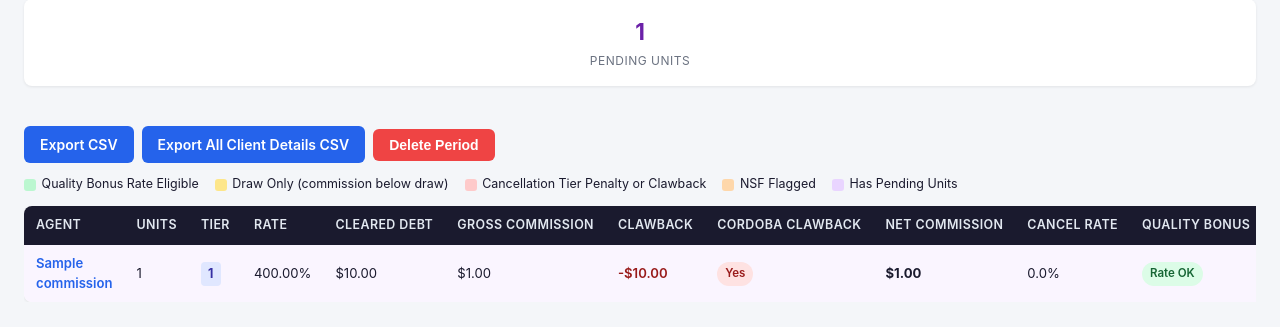
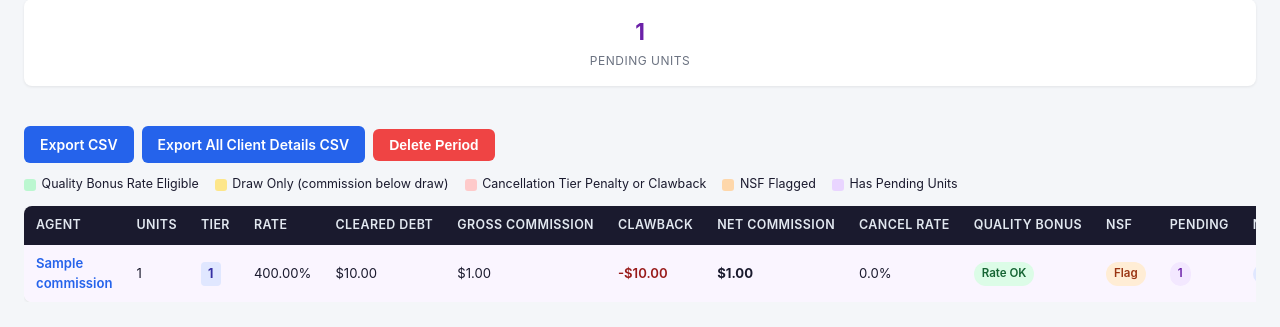
Before and after one commit to pixelme1369/Comission_ADP, a Flask app: page /period/1 in a window 1280 px wide. Shown: the part 304-631 px from the top of the page. Run offline with Flask 3, Linux system fonts and the light colour scheme; tables that the repository leaves empty hold one stand-in row (values such as "Sample post").

Commit message:
Remove redundant Cordoba Clawback column from period dashboard
Now that the agent detail page shows a per-client Cordoba Clawback
column next to Cordoba Payout, the period-level dashboard badge is
redundant. Drops the column, the now-unused cordoba_clawback_agent_ids
query, and renumbers the sortable table's data-col indices.

```diff
--- a/app/routes.py
+++ b/app/routes.py
@@ -719,16 +719,6 @@ def period_detail(period_id):
     nsf_count = sum(1 for a in agents if a.nsf_flagged)
     pending_count = sum(1 for a in agents if a.pending_units > 0)
 
-    # Agents in this period with at least one Cordoba-chargeback clawback — shown as
-    # a red "Yes" in the dashboard's Cordoba Clawback column.
-    cordoba_clawback_agent_ids = {
-        r[0] for r in db.session.query(ClientRecord.agent_commission_id).filter(
-            ClientRecord.period_id == period_id,
-            ClientRecord.clawback_applied.is_(True),
-            ClientRecord.status == "Cordoba Chargeback",
-        )
-    }
-
     return render_template(
         "results.html",
         period=period,
@@ -740,7 +730,6 @@ def period_detail(period_id):
         penalty_count=penalty_count,
         nsf_count=nsf_count,
         pending_count=pending_count,
-        cordoba_clawback_agent_ids=cordoba_clawback_agent_ids,
     )
 
 
--- a/app/templates/results.html
+++ b/app/templates/results.html
@@ -76,12 +76,11 @@
         <th data-col="4">Cleared Debt</th>
         <th data-col="5">Gross Commission</th>
         <th data-col="6">Clawback</th>
-        <th data-col="7">Cordoba Clawback</th>
-        <th data-col="8">Net Commission</th>
-        <th data-col="9">Cancel Rate</th>
-        <th data-col="10">Quality Bonus</th>
-        <th data-col="11">NSF</th>
-        <th data-col="12">Pending</th>
+        <th data-col="7">Net Commission</th>
+        <th data-col="8">Cancel Rate</th>
+        <th data-col="9">Quality Bonus</th>
+        <th data-col="10">NSF</th>
+        <th data-col="11">Pending</th>
         <th>Notes</th>
       </tr>
     </thead>
@@ -115,11 +114,6 @@
         <td>
           {% if a.clawback_amount > 0 %}
             <span style="color:#991b1b;font-weight:600;">-${{ "{:,.2f}".format(a.clawback_amount) }}</span>
-          {% else %}—{% endif %}
-        </td>
-        <td>
-          {% if a.id in cordoba_clawback_agent_ids %}
-            <span class="badge badge-red">Yes</span>
           {% else %}—{% endif %}
         </td>
         <td><strong>${{ "{:,.2f}".format(a.net_commission) }}</strong></td>
```
Also changed, not shown: CLAUDE.md (+7 -3 lines).
